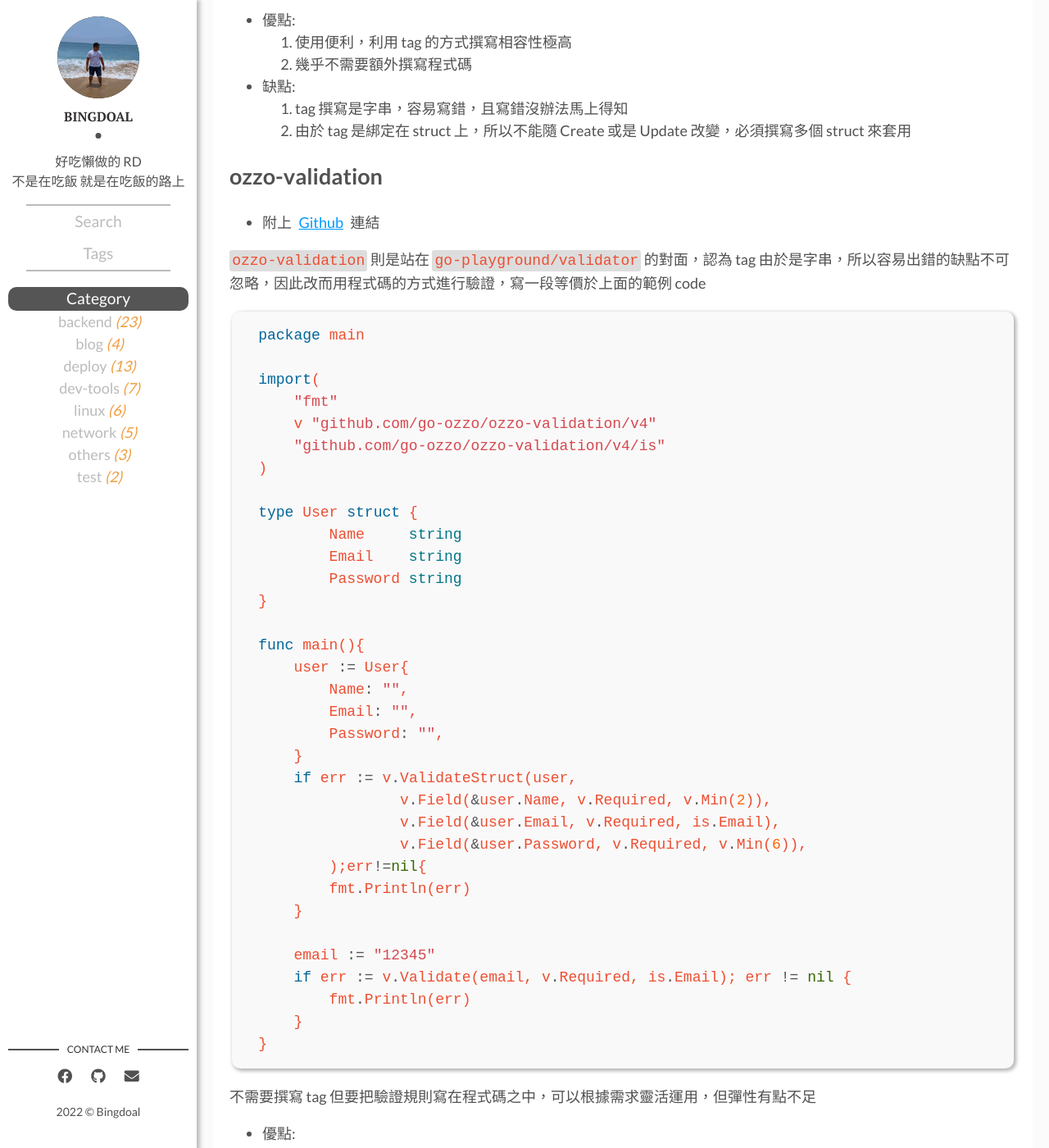
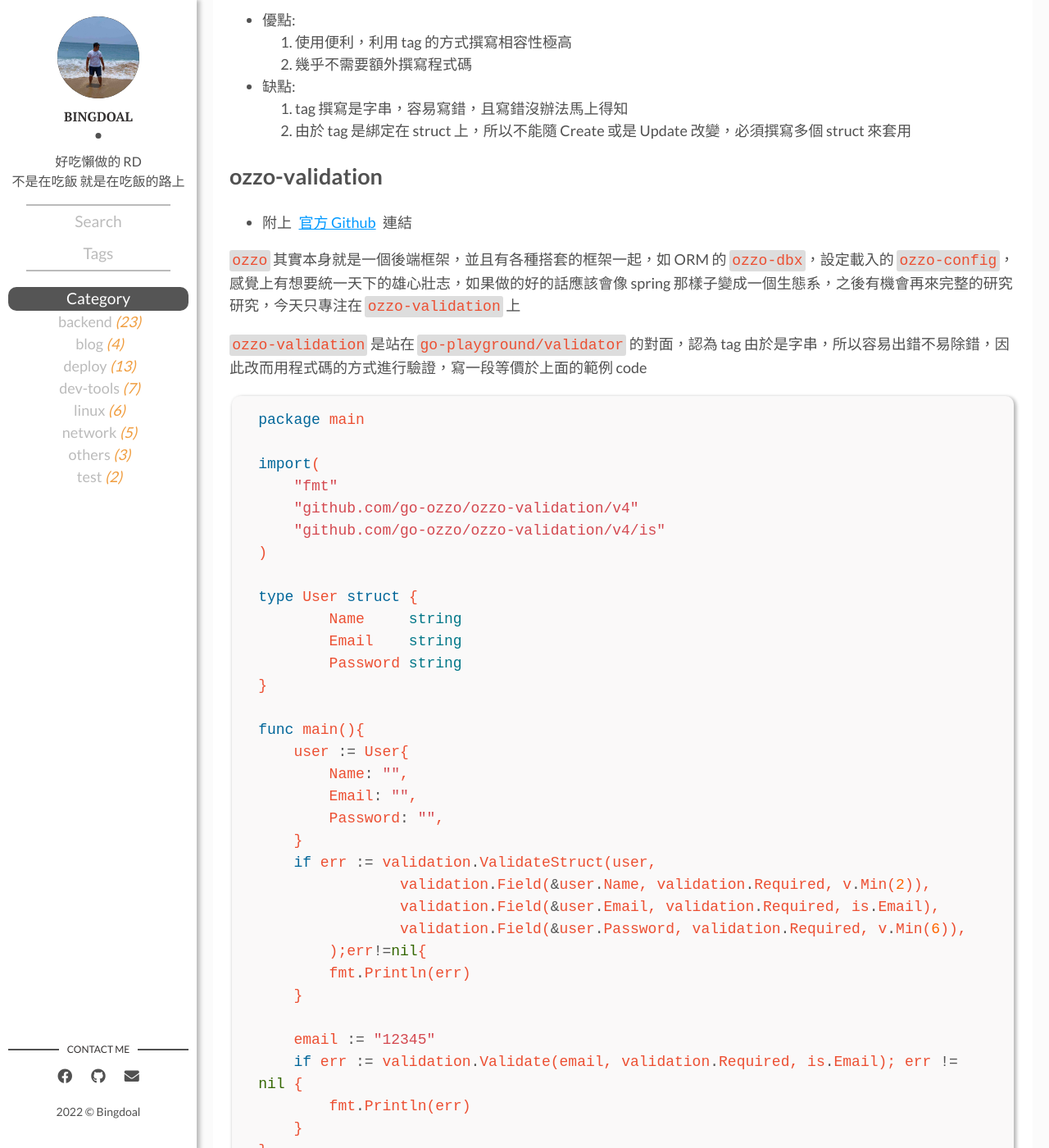
Before and after one commit to Bingdoal/bingdoal.github.io, a Jekyll site: the page built from _posts/2022/2022-04-04-golang-validation-validator-and-ozzo.md, in a window 1280 px wide and 1400 px high, scrolled down 1815 px. Shown: the whole window at 82% size. Built offline with Jekyll 4.4.1, drawn with Linux system fonts in a browser that asks for light colours; comment, search, counter and statistics services are not loaded; some of the changed text lies outside the part shown.

Commit message:
add some content.

````diff
--- a/_posts/2022/2022-04-04-golang-validation-validator-and-ozzo.md
+++ b/_posts/2022/2022-04-04-golang-validation-validator-and-ozzo.md
@@ -17,7 +17,7 @@
 
 ## go-playground/validator
 
-+ 附上 [Github](https://github.com/go-playground/validator) 連結
++ 附上 [官方 Github](https://github.com/go-playground/validator) 連結
 
 網路上看到絕大多數的教學都是用這套，主要原因應該是使用上比較簡單，不需要太多的額外操作，範例 code 如下
 
@@ -60,16 +60,18 @@
 
 ## ozzo-validation
 
-+ 附上 [Github](https://github.com/go-ozzo/ozzo-validation) 連結
++ 附上 [官方 Github](https://github.com/go-ozzo/ozzo-validation) 連結
 
-`ozzo-validation` 則是站在 `go-playground/validator` 的對面，認為 tag 由於是字串，所以容易出錯的缺點不可忽略，因此改而用程式碼的方式進行驗證，寫一段等價於上面的範例 code
+`ozzo` 其實本身就是一個後端框架，並且有各種搭套的框架一起，如 ORM 的 `ozzo-dbx`，設定載入的 `ozzo-config`，感覺上有想要統一天下的雄心壯志，如果做的好的話應該會像 spring 那樣子變成一個生態系，之後有機會再來完整的研究研究，今天只專注在 `ozzo-validation` 上
+
+`ozzo-validation` 是站在 `go-playground/validator` 的對面，認為 tag 由於是字串，所以容易出錯不易除錯，因此改而用程式碼的方式進行驗證，寫一段等價於上面的範例 code
 
 ```golang
 package main
 
 import(
     "fmt"
-    v "github.com/go-ozzo/ozzo-validation/v4"
+    "github.com/go-ozzo/ozzo-validation/v4"
     "github.com/go-ozzo/ozzo-validation/v4/is"
 )
 
@@ -85,28 +87,30 @@
         Email: "",
         Password: "",
     }
-    if err := v.ValidateStruct(user,
-		v.Field(&user.Name, v.Required, v.Min(2)),
-		v.Field(&user.Email, v.Required, is.Email),
-		v.Field(&user.Password, v.Required, v.Min(6)),
+    if err := validation.ValidateStruct(user,
+		validation.Field(&user.Name, validation.Required, v.Min(2)),
+		validation.Field(&user.Email, validation.Required, is.Email),
+		validation.Field(&user.Password, validation.Required, v.Min(6)),
 	);err!=nil{
         fmt.Println(err)
     }
 
     email := "12345"
-    if err := v.Validate(email, v.Required, is.Email); err != nil {
+    if err := validation.Validate(email, validation.Required, is.Email); err != nil {
         fmt.Println(err)
     }
 }
 ```
 
-不需要撰寫 tag 但要把驗證規則寫在程式碼之中，可以根據需求靈活運用，但彈性有點不足
+不需要撰寫 tag ，但把驗證規則寫在程式碼之中，透過 `validation` 提供的各種方法，根據需求靈活運用，但彈性有點不足，而且寫起來有點冗長
+
 + 優點:
   1. 程式碼實作時才決定規則，靈活套用在各種情境
-  2. 程式碼撰寫會有快速完成得提示，寫錯也會在 compile 就被擋下來
+  2. 程式碼撰寫會有快速完成的提示，寫錯也會在 compile 就被擋下來
 + 缺點:
   1. 必須把規則寫在程式碼之中，稍嫌有點彈性不足
   2. 要多寫很多 code，比較麻煩
+  3. 如果結構較為複雜，規則寫起來也會有點雜亂
 
 ---
 
````
